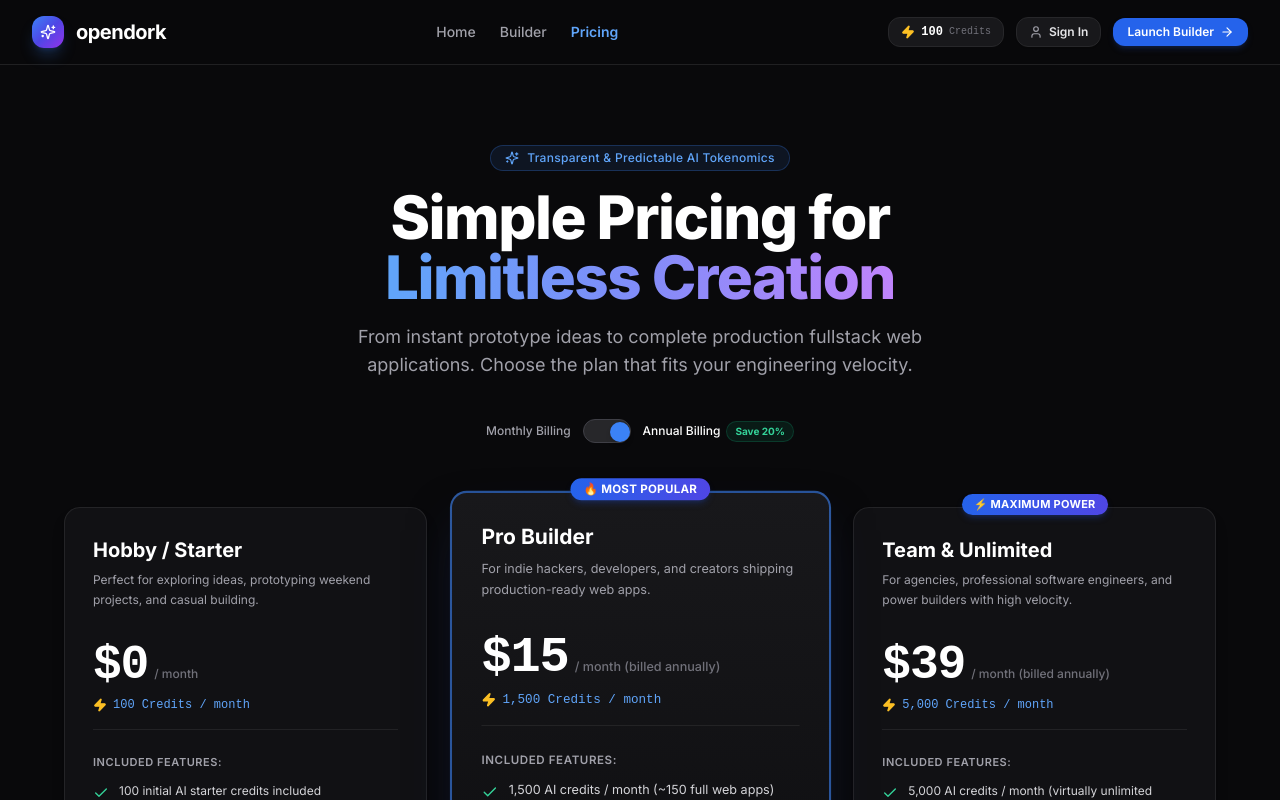
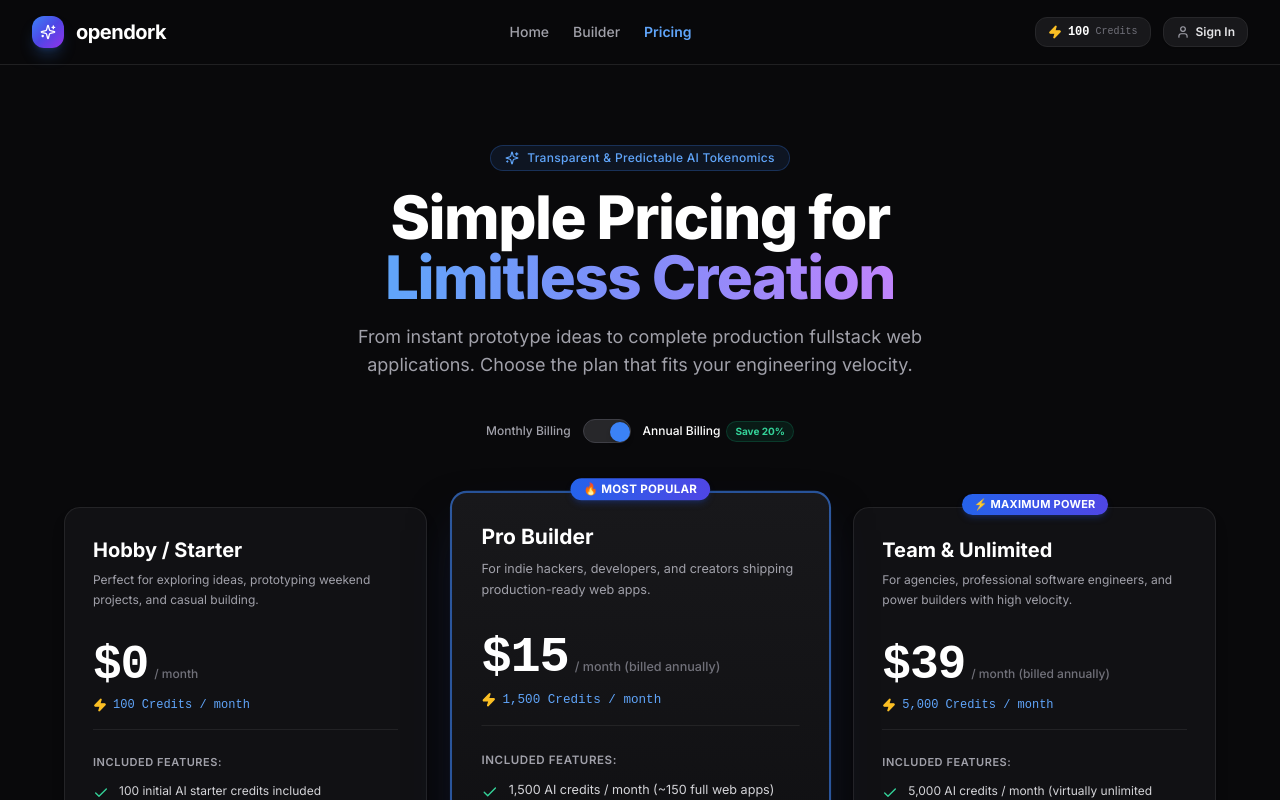
Before and after one commit to prodevfullstk/builder, a Next.js app: page /pricing in a window 1280 px wide. Shown: the top 800 px of the page. Built offline with nearby package versions, Linux system fonts and the light colour scheme; no server answers.

Commit message:
fix(pricing): remove Launch Builder button from pricing header

```diff
--- a/app/pricing/page.tsx
+++ b/app/pricing/page.tsx
@@ -255,13 +255,6 @@
                 <span className="text-zinc-500 text-[10px]">Credits</span>
               </div>
               <UserMenu />
-              <Link
-                href="/builder"
-                className="hidden sm:inline-flex items-center gap-1.5 px-3.5 py-1.5 rounded-xl bg-blue-600 hover:bg-blue-500 text-white text-xs font-semibold shadow-md shadow-blue-900/30 transition-all hover:scale-105"
-              >
-                <span>Launch Builder</span>
-                <ArrowRight className="w-3.5 h-3.5" />
-              </Link>
             </div>
           </div>
         </div>
```
